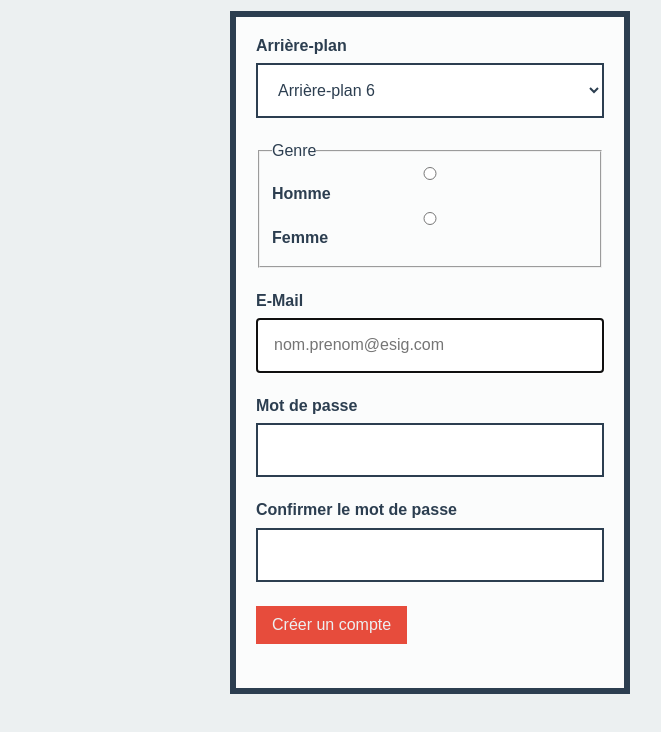
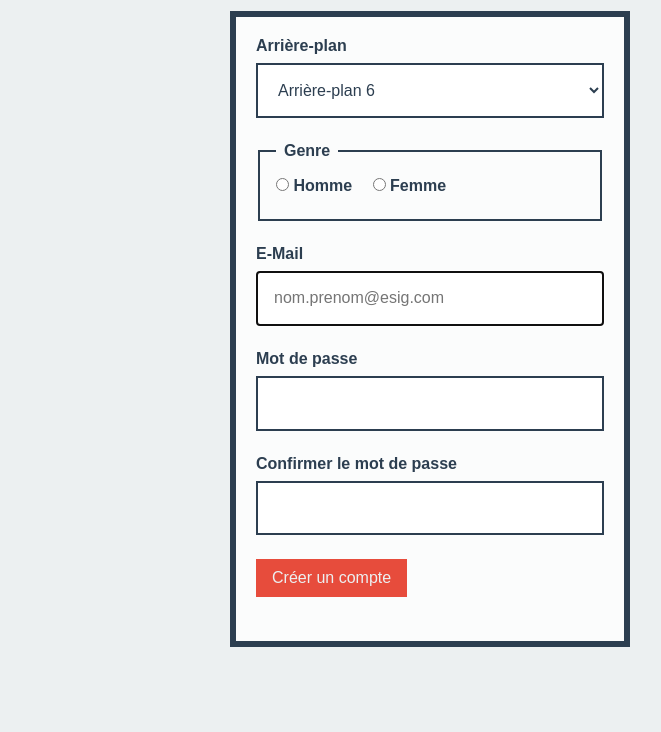
Before and after one commit to esig-jura/122-mini-formulaire-JeremyBoegli1, a plain HTML site: page index.html in a window 1280 px wide. Shown: the part 90-822 px from the top of the page, without its empty margins (210-871 px from the left). Drawn offline with Linux system fonts and the light colour scheme; a script that the page names is missing.

Commit message:
style des groupes de boutons radios

```diff
--- a/css/main.css
+++ b/css/main.css
@@ -43,7 +43,7 @@ button[type="reset"] {
 }
 
 /* *********************
-        Forumulaire HTML
+        Formulaire HTML
    *********************
  */
 
@@ -74,6 +74,27 @@ form label {
     cursor: pointer;
 }
 
+form label input {
+    display: inline;
+    width: auto;
+}
+
+form fieldset {
+    padding: 1em;
+    border: 2px solid #2c3e50;
+}
+
+form fieldset legend {
+    font-weight: bold;
+    padding: 0 .5em;
+}
+
+
+form fieldset label {
+    display: inline-block;
+    margin-right: 1em;
+}
+
 form input,
 form select {
     width: 100%;
```
Also changed, not shown: index.html (+2 -1 lines).
